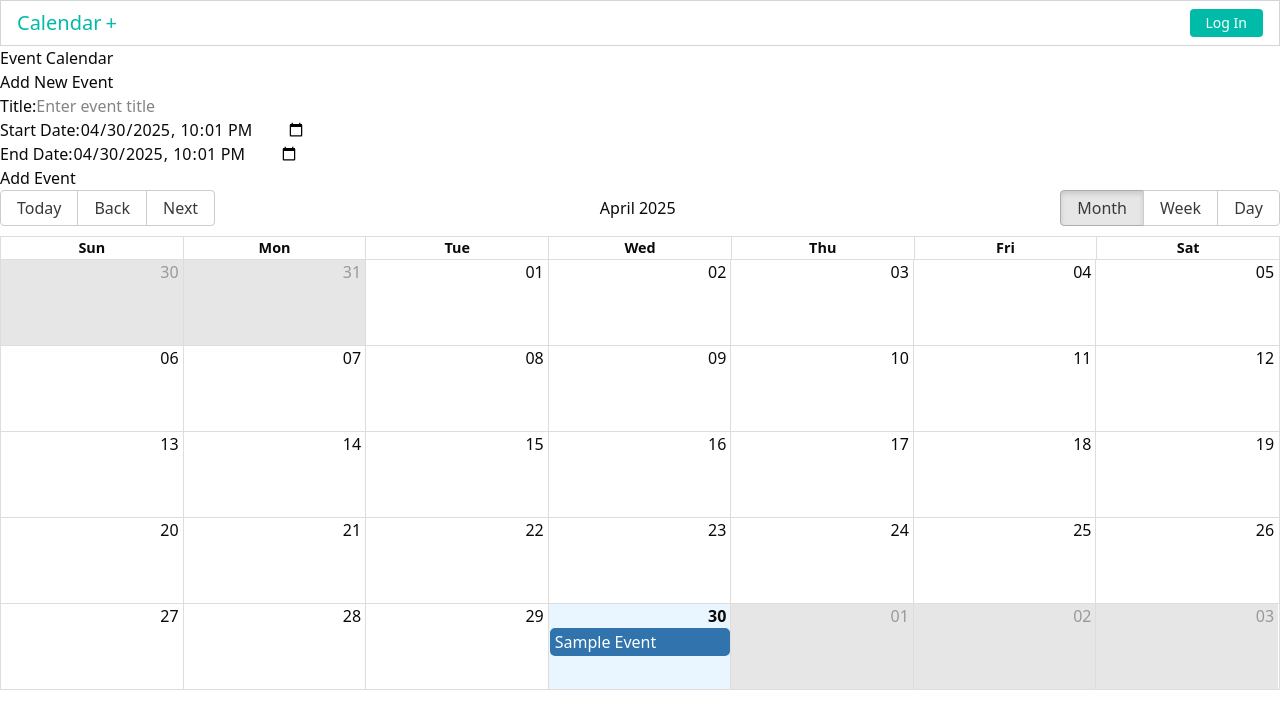
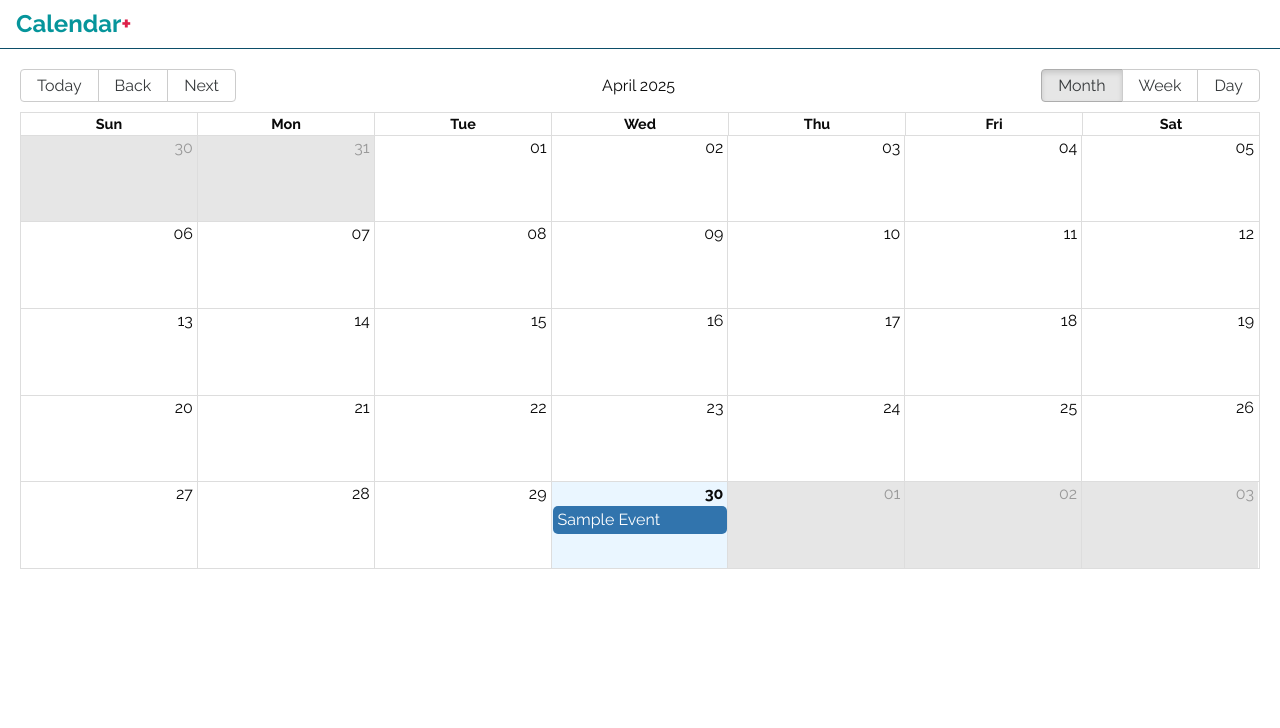
Before and after one commit to SDSU-CompE-561-Spring-2025/smart-calendar-personal-assessment, a Next.js app in the folder frontend/: page /planner in a window 1280 px wide. Shown: the top 728 px of the page. Built offline with nearby package versions, Linux system fonts and the light colour scheme.

Commit message:
changes to planner page

```diff
--- a/frontend/package.json
+++ b/frontend/package.json
@@ -19,6 +19,8 @@
     "react-big-calendar": "^1.18.0",
     "react-calendar": "^5.1.0",
     "react-dom": "^19.0.0",
+    "react-icons": "^5.5.0",
+    "shadcn": "^2.5.0",
     "tailwind-merge": "^3.2.0"
   },
   "devDependencies": {
@@ -30,7 +32,7 @@
     "@types/react-dom": "^19",
     "eslint": "^9",
     "eslint-config-next": "15.3.1",
-    "tailwindcss": "^4",
+    "tailwindcss": "^4.1.5",
     "tw-animate-css": "^1.2.8",
     "typescript": "^5"
   }
--- a/frontend/src/app/globals.css
+++ b/frontend/src/app/globals.css
@@ -76,6 +76,12 @@
   --sidebar-accent-foreground: oklch(0.205 0 0);
   --sidebar-border: oklch(0.922 0 0);
   --sidebar-ring: oklch(0.708 0 0);
+
+  --bgcolor: oklch(0.98 0.0125 228.92);
+  --txtcolor: oklch(0.4 0.076 231.8);
+  --accentcolor: oklch(0.61 0.1028 199.87);
+  --accentcolor2: oklch(0.58 0.216 17.16);
+  --accentcolor3: white;
 }
 
 .dark {
--- a/frontend/src/app/layout.tsx
+++ b/frontend/src/app/layout.tsx
@@ -1,14 +1,13 @@
 import type { Metadata } from "next";
-import { Raleway } from "next/font/google";
+import { Raleway } from 'next/font/google'
 import "./globals.css";
 import Link from 'next/link';
 
+
 // Import Raleway instead of Geist
 const raleway = Raleway({
-  variable: "--font-raleway",
-  subsets: ["latin"],
-  display: "swap",
-});
+  subsets: ['latin']
+})
 
 export const metadata: Metadata = {
   title: "Calendar+",
@@ -21,21 +20,21 @@ export default function RootLayout({
   children: React.ReactNode;
 }>) {
   return (
-    <html lang="en" className={raleway.variable}>
-      <body className="font-sans">
-        <header className="border border-gray-300 py-2 px-4 flex justify-between items-center">
+    <html lang="en">
+      <body className={raleway.className}>
+        <header className="border-b border-(--txtcolor) py-2 px-4 flex justify-between items-center">
           <div className="flex items-center">
-            <Link href="/" className="text-teal-500 text-xl font-medium">
-              Calendar
+            <Link href="/" className="text-(--accentcolor) text-2xl font-bold">
+              Calendar<span className="text-(--accentcolor2) text-2xl font-bold">+</span>
             </Link>
-            <button className="text-teal-500 ml-1 text-xl">+</button>
+
           </div>
-          <Link
+          {/* <Link
             href="/login"
             className="bg-teal-500 text-white px-4 py-1 text-sm rounded"
           >
             Log In
-          </Link>
+          </Link> */}
         </header>
         <main>
           {children}
--- a/frontend/src/app/page.tsx
+++ b/frontend/src/app/page.tsx
@@ -1,4 +1,5 @@
 'use client'
+
 import { useState } from 'react';
 import Calendar from 'react-calendar';
 import 'react-calendar/dist/Calendar.css';
--- a/frontend/src/app/planner/page.tsx
+++ b/frontend/src/app/planner/page.tsx
@@ -2,15 +2,17 @@
 import { useState } from 'react';
 import { Calendar, momentLocalizer } from 'react-big-calendar';
 import moment from 'moment';
-import 'react-big-calendar/lib/css/react-big-calendar.css';
-import {
+import 'react-big-calendar/lib/sass/styles.scss';
+
+
+/* import {
   DropdownMenu,
   DropdownMenuContent,
   DropdownMenuItem,
   DropdownMenuLabel,
   DropdownMenuSeparator,
   DropdownMenuTrigger,
-} from "@/components/ui/dropdown-menu"
+} from "@/components/ui/dropdown-menu" */
 
 const localizer = momentLocalizer(moment);
 
@@ -41,11 +43,22 @@ export default function CalendarPage() {
   };
 
   return (
-    <div className="calendar-container">
-      <h1>Event Calendar</h1>
+    <div className="calendar-container" style={{ padding: '20px' }}>
+      <section className="calendar">
+        <Calendar
+          localizer={localizer}
+          events={events}
+          startAccessor="start"
+          endAccessor="end"
+          style={{ height: 500}}
+          views={['month', 'week', 'day']}
+          defaultView='month'
+          defaultDate={new Date()}
+        />
+      </section>
 
-      <div className="event-form">
-        <h2>Add New Event</h2>
+
+      {/* <div className="event-form">
         <div>
           <label>Title:</label>
           <input
@@ -72,20 +85,8 @@ export default function CalendarPage() {
           />
         </div>
         <button onClick={handleAddEvent}>Add Event</button>
-      </div>
+      </div> */}
+    </div>
 
-      <div className="calendar">
-        <Calendar
-          localizer={localizer}
-          events={events}
-          startAccessor="start"
-          endAccessor="end"
-          style={{ height: 500 }}
-          views={['month', 'week', 'day']}
-          defaultView='month'
-          defaultDate={new Date()}
-        />
-      </div>
-    </div>
   );
 }
```
Also changed, not shown: 1 other file (tests, documents, lock files or other folders).
